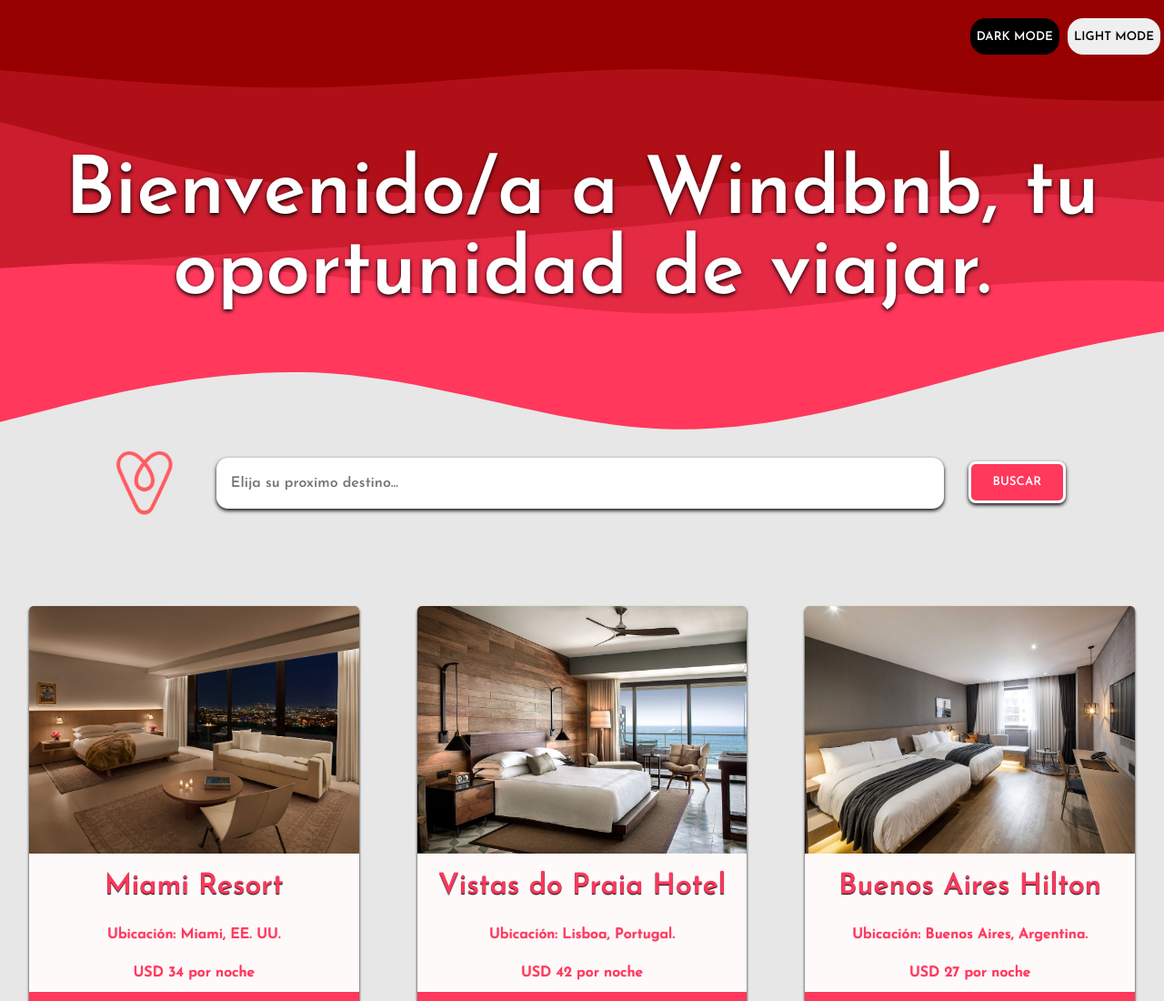
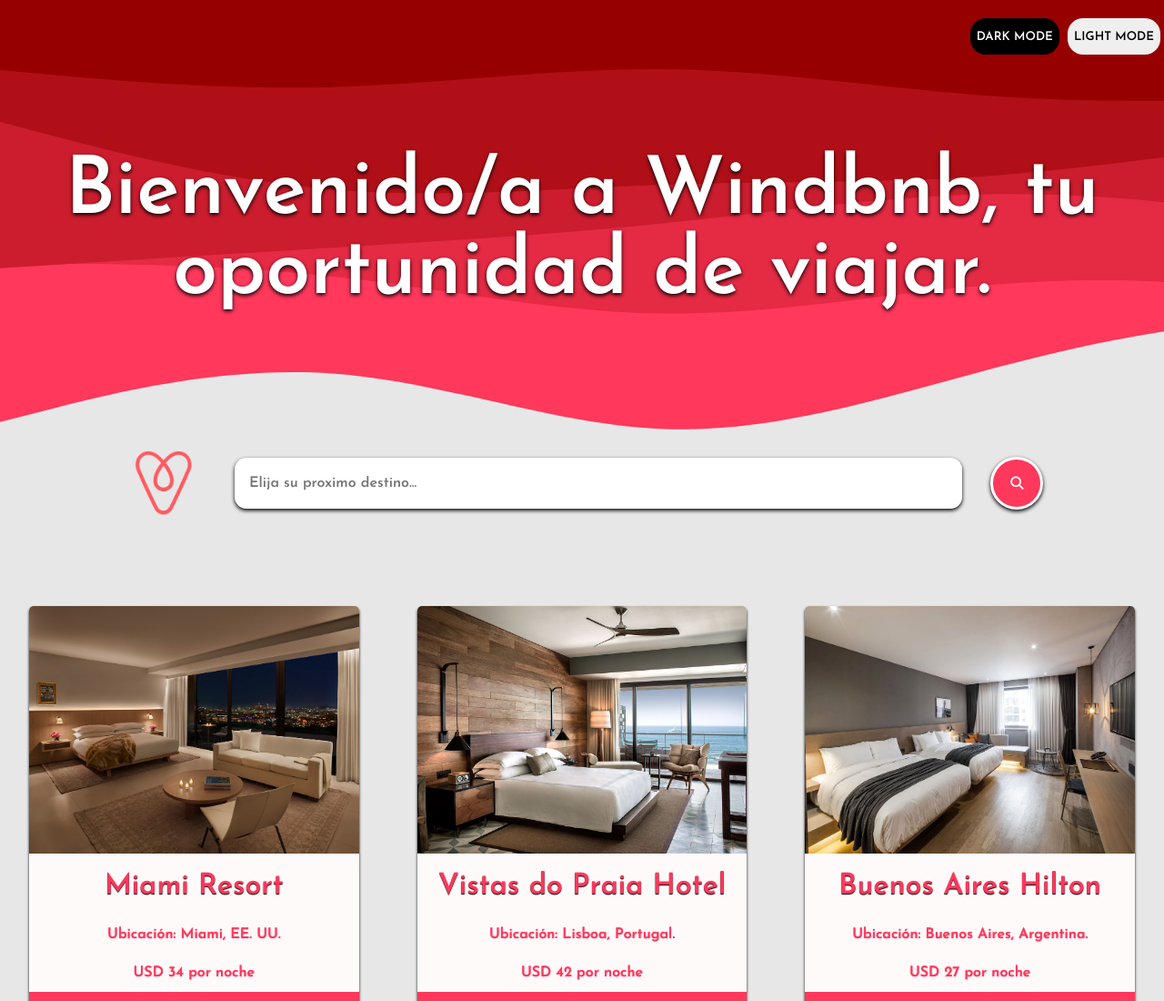
Before and after one commit to lucasszamora/proyecto-final-JS-Zamora, a plain HTML site: page index.html in a window 1280 px wide. Shown: the top 1100 px of the page at 91% size. Drawn offline with Linux system fonts and the light colour scheme.

Commit message:
Search change

```diff
--- a/css/style.css
+++ b/css/style.css
@@ -32,23 +32,25 @@ input{
 }
 
 .button{
-    margin: 2.3em 0;
-    height: 3.5em;
-    width: 8em;
-    border-radius: .6em;
+
     cursor: pointer;
     color: white;
     background: #ff385c ;
-    transition: 1s;
+    transition: .4s;
     border: white solid;
     box-shadow:  0px 2px 4px black;
+    height: 4em;
+    padding: 1.3em;
+    margin: 1.8em 0.3em;
+    border-radius: 50%;
+    font-size: .9em;
+    text-align: center;
 }
 
 .button:hover{
     color: #ff385c;
-    border: black solid ;
     background-color: white;
-    transition: 1s;
+    transition: .4s;
 }
 
 .maindiv{
@@ -174,6 +176,7 @@ DARK MODE - DARK MODE - DARK MODE -DARK MODE
     transition: 1s ease;
     border: none;
     box-shadow: 0px 1px 3px #ff385c, 0px -1px 3px #ff385c;
+
 }
 
 .darkFont{
@@ -265,6 +268,6 @@ DARK MODE - DARK MODE - DARK MODE -DARK MODE
     .button{
         margin: 2.3em 2em 2.3em 0em;
         height: auto;
-        padding: 0.6em;
+        padding: 0.8em;
     }
 }
--- a/index.html
+++ b/index.html
@@ -8,6 +8,7 @@
     <link rel="preconnect" href="https://fonts.googleapis.com">
     <link rel="preconnect" href="https://fonts.gstatic.com" crossorigin>
     <link href="https://fonts.googleapis.com/css2?family=Josefin+Sans:wght@600&display=swap" rel="stylesheet">
+    <script src="https://kit.fontawesome.com/8dc523b7ad.js" crossorigin="anonymous"></script>
     <link rel="shortcut icon" href="./images/logo.png" type="image/x-icon">
     <title>Windbnb</title>
 </head>
@@ -20,7 +21,7 @@
         <nav class="nav">
             <img src="./images/logo.png" alt="" class="logo">
             <input type="search" name="" id="inputBuscador" placeholder="Elija su proximo destino...">
-            <button class="button" id="button">BUSCAR</button>
+            <button class="button" id="button"><i class="fa-solid fa-magnifying-glass"></i></button>
         </nav>
     </div>
 
```
